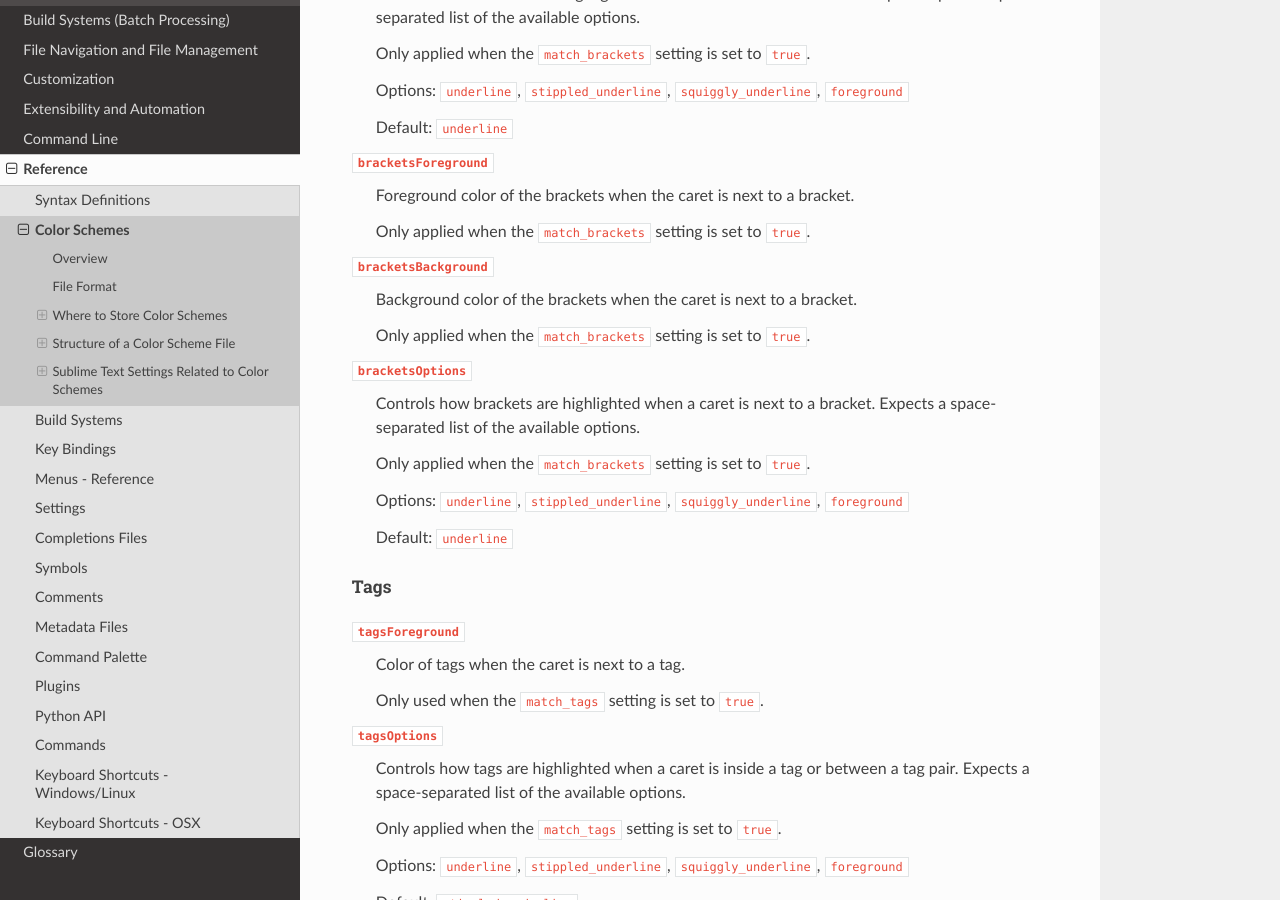
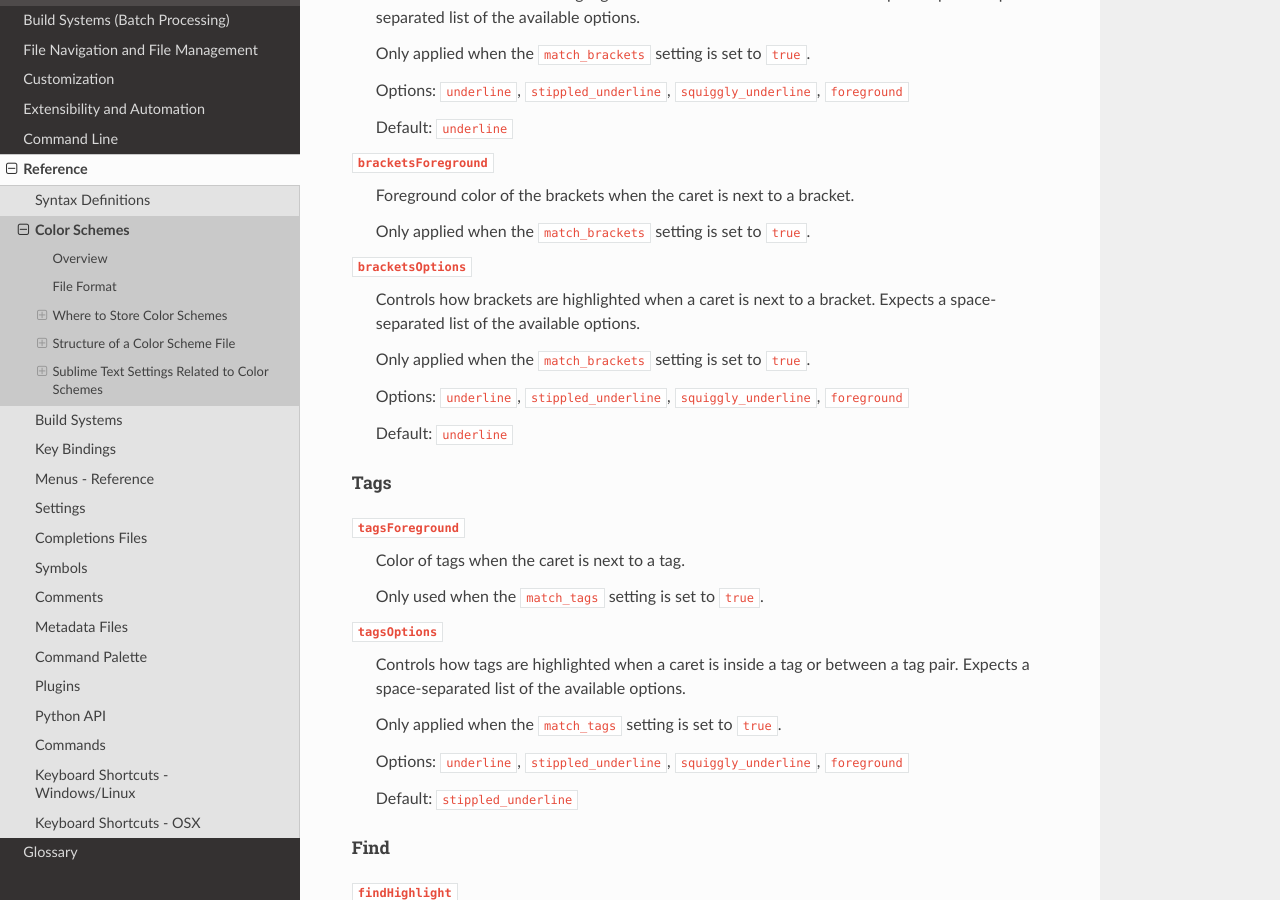
Before and after one commit to guillermooo/sublime-undocs, a Sphinx documentation site: the page built from source/reference/color_schemes.rst, in a window 1280 px wide and 900 px high, scrolled down 3734 px. Built offline with Sphinx 7.4.7 and the Read the Docs theme 2.0.0, drawn with Linux system fonts in a browser that asks for light colours.

Commit message:
bracketsBackground doesn't do anything

```diff
--- a/source/reference/color_schemes.rst
+++ b/source/reference/color_schemes.rst
@@ -211,13 +211,6 @@ Brackets
    Only applied when the ``match_brackets`` setting
    is set to ``true``.
 
-``bracketsBackground``
-   Background color of the brackets
-   when the caret is next to a bracket.
-
-   Only applied when the ``match_brackets`` setting
-   is set to ``true``.
-
 ``bracketsOptions``
    Controls how brackets are highlighted
    when a caret is next to a bracket.
```
